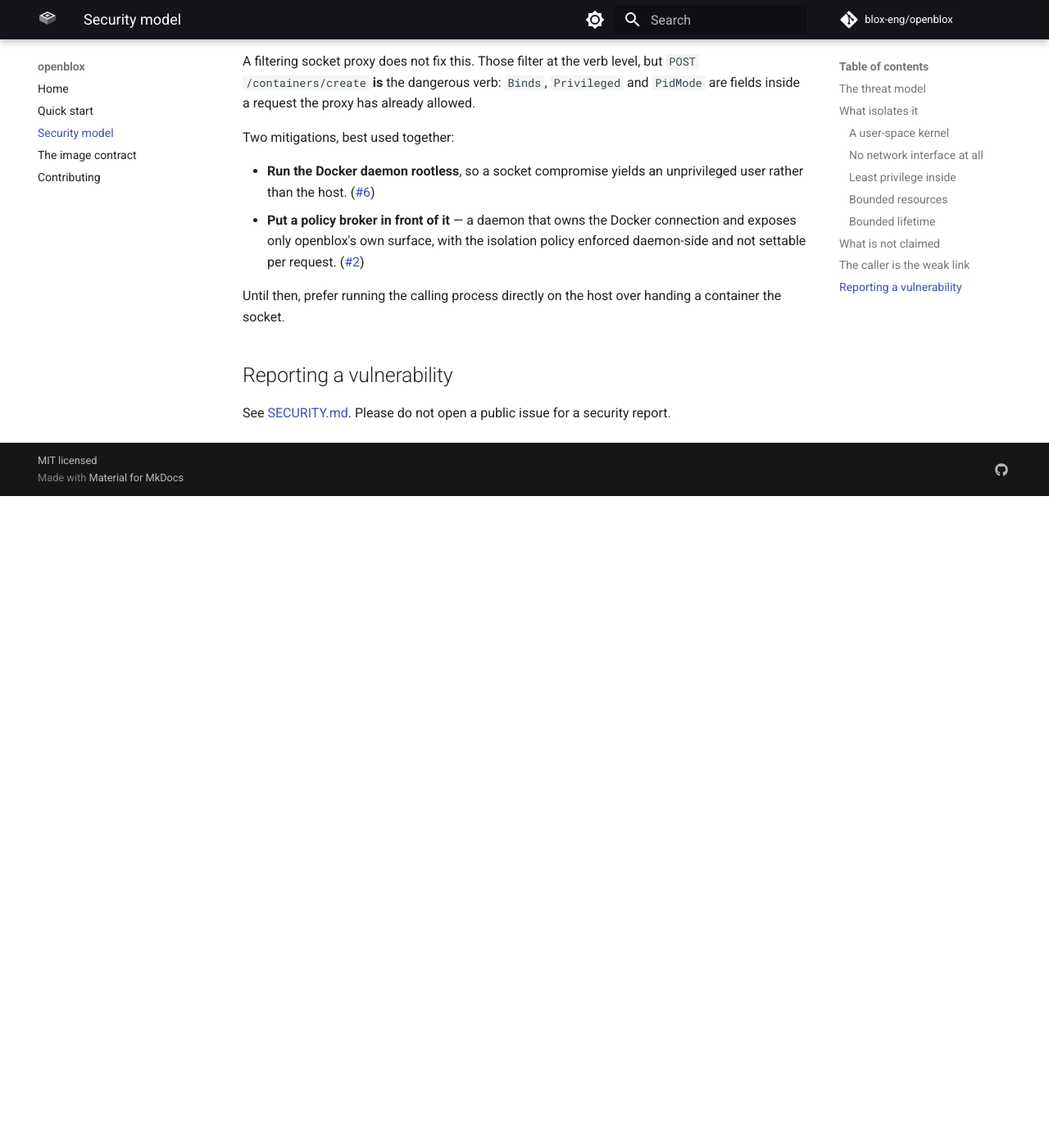
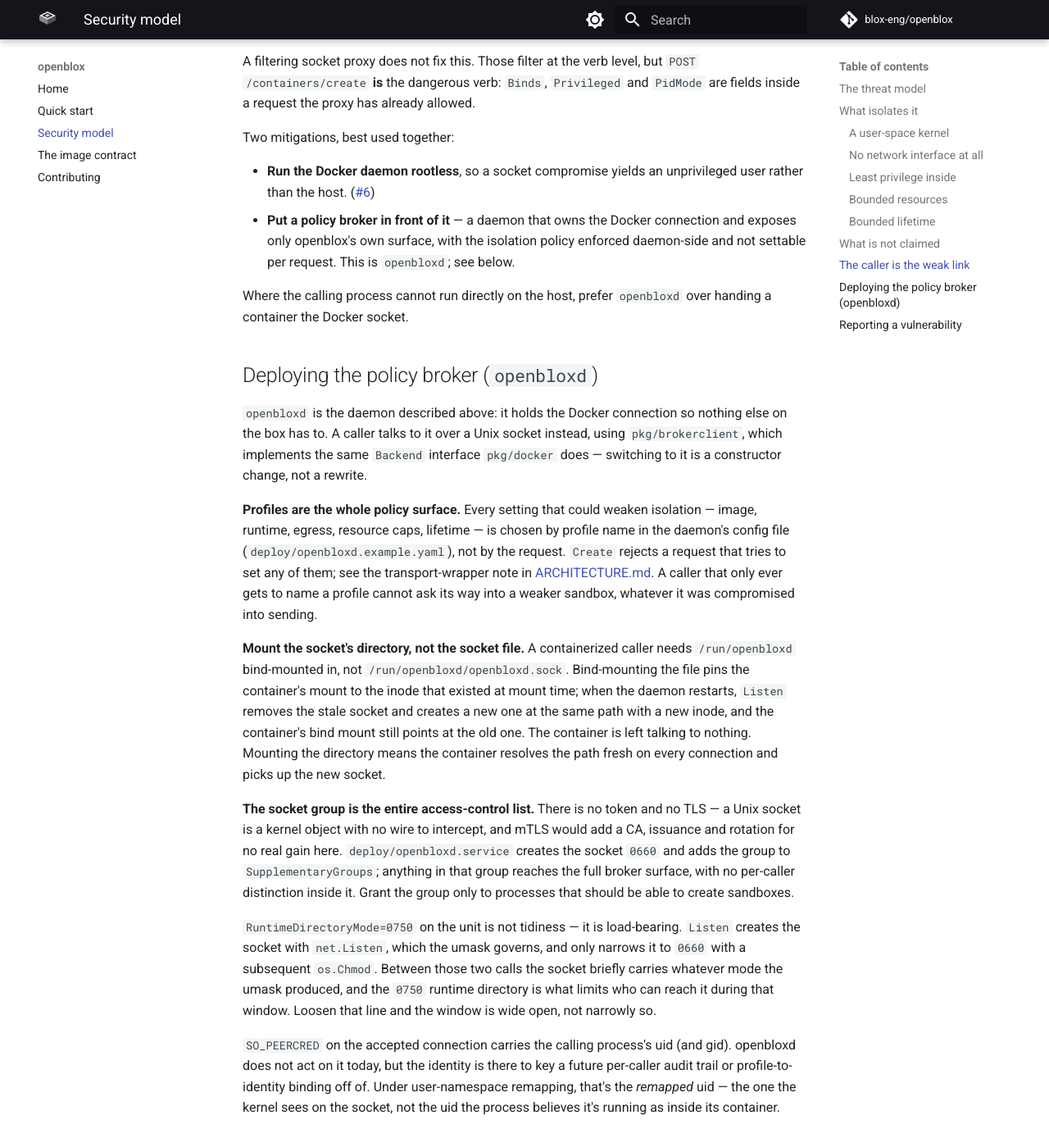
Before and after one commit to blox-eng/openblox, an MkDocs documentation site: the page built from docs/security.md, in a window 1280 px wide and 1400 px high, scrolled down 2272 px. Shown: the whole window at 82% size. Built offline with MkDocs 1.6.1 and Material for MkDocs 9.7.7, drawn with Linux system fonts in a browser that asks for light colours; comment, search, counter and statistics services are not loaded; before the commit the page ends 2877 px from its top, so only the background shows below that.

Commit message:
docs: openbloxd owns policy, and the deployment that follows
Amends the transport-wrapper rule in ARCHITECTURE.md: openbloxd holds no
sandbox behaviour the library lacks, but does own policy, since that's what
a broker is for. Fixes the repository-layout block (pkg/proxy/ was stale;
the package is pkg/preview/) and lists the new broker packages. Adds a
deployment section to docs/security.md covering profiles as the whole
policy surface, mounting the socket directory rather than the file, the
socket group as the access-control list, and SO_PEERCRED. Updates README's
"gated on #2" framing now that openbloxd exists. Documents the %2F wire
convention for file paths at the daemon's route table. Appends corrections
to the design spec: PreviewHandler() must be used (not a caller-built
preview.NewHandler) or Revoke is silently ineffective.

Co-Authored-By: Claude Opus 5 (1M context) <noreply@anthropic.com>

```diff
--- a/docs/security.md
+++ b/docs/security.md
@@ -96,10 +96,54 @@ Two mitigations, best used together:
   rather than the host. ([#6](https://github.com/blox-eng/openblox/issues/6))
 - **Put a policy broker in front of it** — a daemon that owns the Docker connection and
   exposes only openblox's own surface, with the isolation policy enforced daemon-side
-  and not settable per request. ([#2](https://github.com/blox-eng/openblox/issues/2))
+  and not settable per request. This is `openbloxd`; see below.
 
-Until then, prefer running the calling process directly on the host over handing a
-container the socket.
+Where the calling process cannot run directly on the host, prefer `openbloxd` over
+handing a container the Docker socket.
+
+## Deploying the policy broker (`openbloxd`)
+
+`openbloxd` is the daemon described above: it holds the Docker connection so nothing
+else on the box has to. A caller talks to it over a Unix socket instead, using
+`pkg/brokerclient`, which implements the same `Backend` interface `pkg/docker` does —
+switching to it is a constructor change, not a rewrite.
+
+**Profiles are the whole policy surface.** Every setting that could weaken isolation —
+image, runtime, egress, resource caps, lifetime — is chosen by profile name in the
+daemon's config file (`deploy/openbloxd.example.yaml`), not by the request. `Create`
+rejects a request that tries to set any of them; see the transport-wrapper note in
+[ARCHITECTURE.md](https://github.com/blox-eng/openblox/blob/main/ARCHITECTURE.md#shape).
+A caller that only ever gets to name a profile cannot ask its way into a weaker
+sandbox, whatever it was compromised into sending.
+
+**Mount the socket's directory, not the socket file.** A containerized caller needs
+`/run/openbloxd` bind-mounted in, not `/run/openbloxd/openbloxd.sock`. Bind-mounting the
+file pins the container's mount to the inode that existed at mount time; when the
+daemon restarts, `Listen` removes the stale socket and creates a new one at the same
+path with a new inode, and the container's bind mount still points at the old one. The
+container is left talking to nothing. Mounting the directory means the container
+resolves the path fresh on every connection and picks up the new socket.
+
+**The socket group is the entire access-control list.** There is no token and no TLS —
+a Unix socket is a kernel object with no wire to intercept, and mTLS would add a CA,
+issuance and rotation for no real gain here. `deploy/openbloxd.service` creates the
+socket `0660` and adds the group to
+`SupplementaryGroups`; anything in that group reaches the full broker surface, with no
+per-caller distinction inside it. Grant the group only to processes that should be able
+to create sandboxes.
+
+`RuntimeDirectoryMode=0750` on the unit is not tidiness — it is load-bearing. `Listen`
+creates the socket with `net.Listen`, which the umask governs, and only narrows it to
+`0660` with a subsequent `os.Chmod`. Between those two calls the socket briefly carries
+whatever mode the umask produced, and the `0750` runtime directory is what limits who
+can reach it during that window. Loosen that line and the window is wide open, not
+narrowly so.
+
+`SO_PEERCRED` on the accepted connection carries the calling process's uid (and gid).
+openbloxd does not act on it today, but the identity is there to key a future per-caller
+audit trail or profile-to-identity binding off of. Under user-namespace remapping,
+that's the *remapped* uid — the one the kernel sees on the socket, not the uid the
+process believes it's running as inside its container.
 
 ## Reporting a vulnerability
 
```
Also changed, not shown: ARCHITECTURE.md (+18 -11 lines), README.md (+10 -7 lines), specs/2026-08-15-openbloxd-policy-broker-design.md (+17 -0 lines), 1 other file.
